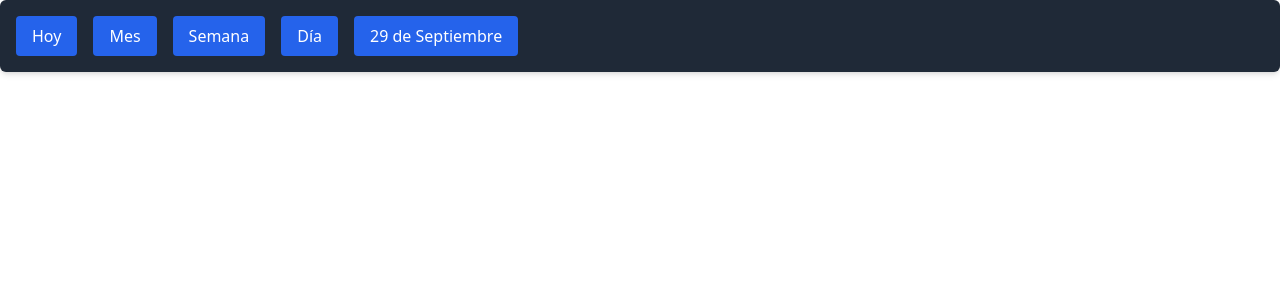
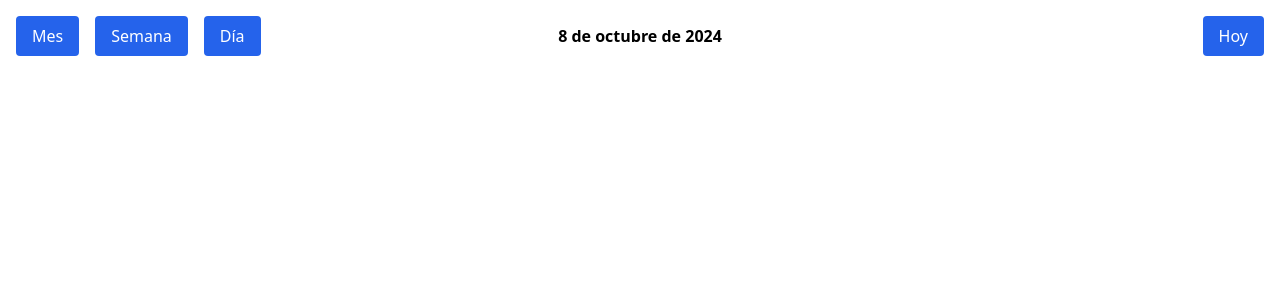
Before and after one commit to joalcapa/calendar, a Next.js app: page / in a window 1280 px wide. Shown: the top 300 px of the page. Built offline with nearby package versions, Linux system fonts and the light colour scheme.

Commit message:
feat: Add Navigation SSR

```diff
--- a/app/components/calendar/navigation/index.tsx
+++ /dev/null
@@ -1,49 +0,0 @@
-import React from 'react';
-
-interface NavigationProps {
-  todayLabelButton?: string;
-  monthLabelButton?: string;
-  weekLabelButton?: string;
-  dayLabelButton?: string;
-  label: string;
-}
-
-const Navigation: React.FC<NavigationProps> = (
-  {
-    todayLabelButton = "Hoy",
-    monthLabelButton = "Mes",
-    weekLabelButton = "Semana",
-    dayLabelButton = "Día",
-    label = "",
-  }
-) => (
-  <nav className="flex space-x-4 p-4 bg-gray-800 rounded-md shadow-md" >
-    <button
-      className="px-4 py-2 text-white bg-blue-600 hover:bg-blue-700 rounded transition duration-300"
-    >
-      {todayLabelButton}
-    </button>
-    <button
-      className="px-4 py-2 text-white bg-blue-600 hover:bg-blue-700 rounded transition duration-300"
-    >
-      {monthLabelButton}
-    </button>
-    <button
-      className="px-4 py-2 text-white bg-blue-600 hover:bg-blue-700 rounded transition duration-300"
-    >
-      {weekLabelButton}
-    </button>
-    <button
-      className="px-4 py-2 text-white bg-blue-600 hover:bg-blue-700 rounded transition duration-300"
-    >
-      {dayLabelButton}
-    </button>
-    <button
-      className="px-4 py-2 text-white bg-blue-600 hover:bg-blue-700 rounded transition duration-300"
-    >
-      {label}
-    </button>
-  </nav>
-);
-
-export default Navigation;
--- /dev/null
+++ b/app/components/calendar/navigation/navigationClient.tsx
@@ -0,0 +1,61 @@
+'use client'
+
+import React from 'react';
+import NavigationServer from './navigationServer';
+import useNavigation from './useNavigation';
+
+interface NavigationProps {
+  isMount: boolean;
+  todayLabelButton?: string;
+  monthLabelButton?: string;
+  weekLabelButton?: string;
+  dayLabelButton?: string;
+  dateLabel?: string;
+}
+
+const NavigationClient: React.FC<NavigationProps> = (
+  {
+    isMount = false,
+    todayLabelButton = "Hoy",
+    monthLabelButton = "Mes",
+    weekLabelButton = "Semana",
+    dayLabelButton = "Día",
+    dateLabel = new Date().toLocaleDateString('es-ES', { year: 'numeric', month: 'long', day: 'numeric' }),
+  }
+) => (
+  <>{isMount ? (
+    <nav className="relative flex justify-between items-center p-4 rounded-md">
+      <div className="flex space-x-4">
+        <button
+          className="px-4 py-2 text-white bg-blue-600 hover:bg-blue-700 rounded transition duration-300"
+        >
+          {monthLabelButton}
+        </button>
+        <button
+          className="px-4 py-2 text-white bg-blue-600 hover:bg-blue-700 rounded transition duration-300"
+        >
+          {weekLabelButton}
+        </button>
+        <button
+          className="px-4 py-2 text-white bg-blue-600 hover:bg-blue-700 rounded transition duration-300"
+        >
+          {dayLabelButton}
+        </button>
+      </div>
+      <div className="absolute left-1/2 transform -translate-x-1/2 text-black font-semibold">
+        {dateLabel}
+      </div>
+      <button
+        className="px-4 py-2 text-white bg-blue-600 hover:bg-blue-700 rounded transition duration-300"
+      >
+        {todayLabelButton}
+      </button>
+    </nav>
+  ) : <NavigationServer />}
+  </>
+)
+
+export default () => {
+  const hook = useNavigation();
+  return <NavigationClient {...hook} />
+}
--- /dev/null
+++ b/app/components/calendar/navigation/navigationServer.tsx
@@ -0,0 +1,50 @@
+
+import React from 'react';
+
+interface NavigationProps {
+  todayLabelButton?: string;
+  monthLabelButton?: string;
+  weekLabelButton?: string;
+  dayLabelButton?: string;
+  dateLabel?: string;
+}
+
+const Navigation: React.FC<NavigationProps> = (
+  {
+    todayLabelButton = "Hoy",
+    monthLabelButton = "Mes",
+    weekLabelButton = "Semana",
+    dayLabelButton = "Día",
+    dateLabel = new Date().toLocaleDateString('es-ES', { year: 'numeric', month: 'long', day: 'numeric' }),
+  }
+) => (
+  <nav className="relative flex justify-between items-center p-4 rounded-md">
+    <div className="flex space-x-4">
+      <button
+        className="px-4 py-2 text-white bg-blue-600 hover:bg-blue-700 rounded transition duration-300"
+      >
+        {monthLabelButton}
+      </button>
+      <button
+        className="px-4 py-2 text-white bg-blue-600 hover:bg-blue-700 rounded transition duration-300"
+      >
+        {weekLabelButton}
+      </button>
+      <button
+        className="px-4 py-2 text-white bg-blue-600 hover:bg-blue-700 rounded transition duration-300"
+      >
+        {dayLabelButton}
+      </button>
+    </div>
+    <div className="absolute left-1/2 transform -translate-x-1/2 text-black font-semibold">
+      {dateLabel}
+    </div>
+    <button
+      className="px-4 py-2 text-white bg-blue-600 hover:bg-blue-700 rounded transition duration-300"
+    >
+      {todayLabelButton}
+    </button>
+  </nav>
+);
+
+export default Navigation;
--- /dev/null
+++ b/app/components/calendar/navigation/useNavigation.ts
@@ -0,0 +1,15 @@
+'use client'
+
+import { useEffect, useState } from 'react';
+
+export default () => {
+  const [ isMount, setMount ] = useState(false);
+
+  useEffect(() => {
+    setMount(true);
+  }, []);
+
+  return {
+    isMount,
+  }
+};
--- a/app/page.tsx
+++ b/app/page.tsx
@@ -1,7 +1,9 @@
-import CalendarNavigation from './components/calendar/navigation';
+import CalendarNavigation from '@/app/components/calendar/navigation/navigationClient';
 
-export default async function Home(props: any) {
+export default async (props: any) => {
   return (
-    <CalendarNavigation label={'29 de Septiembre'} />
-  );
-}
+    <>
+      <CalendarNavigation />
+    </>
+  )
+};
```
